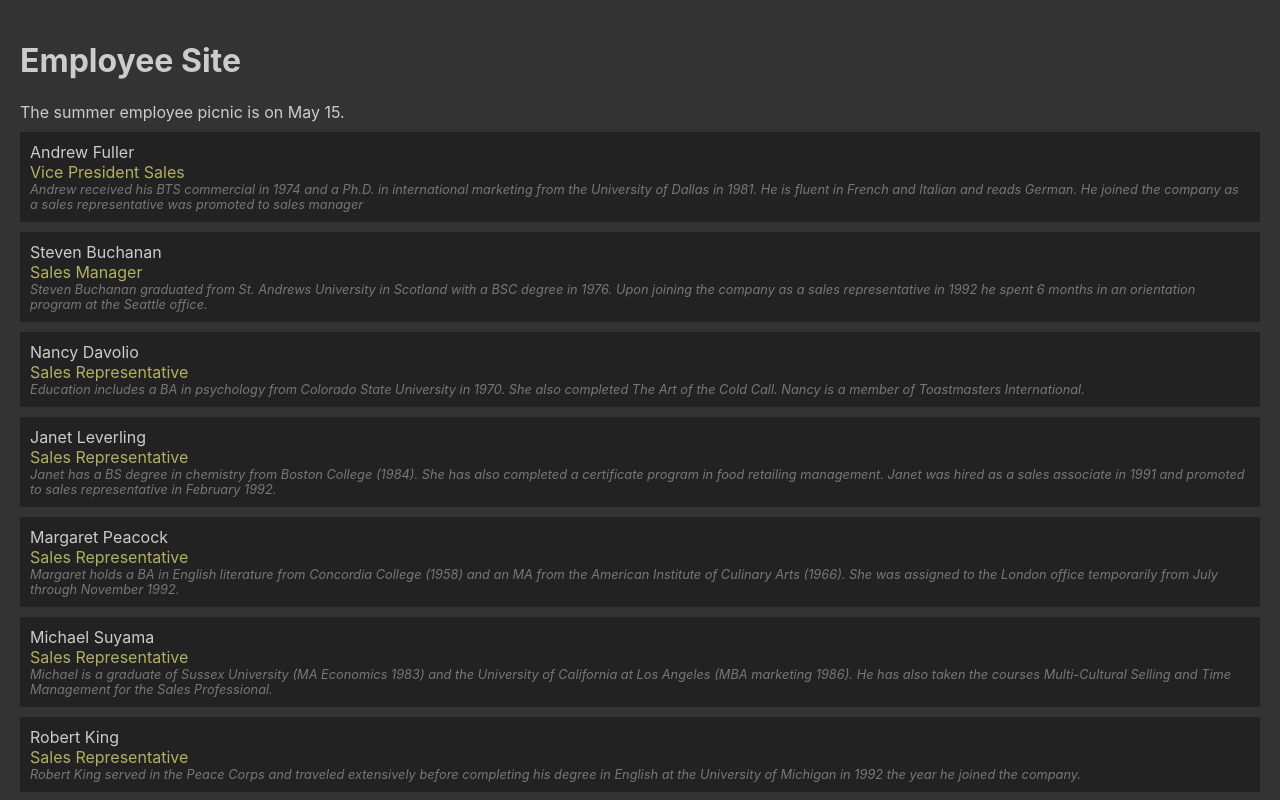
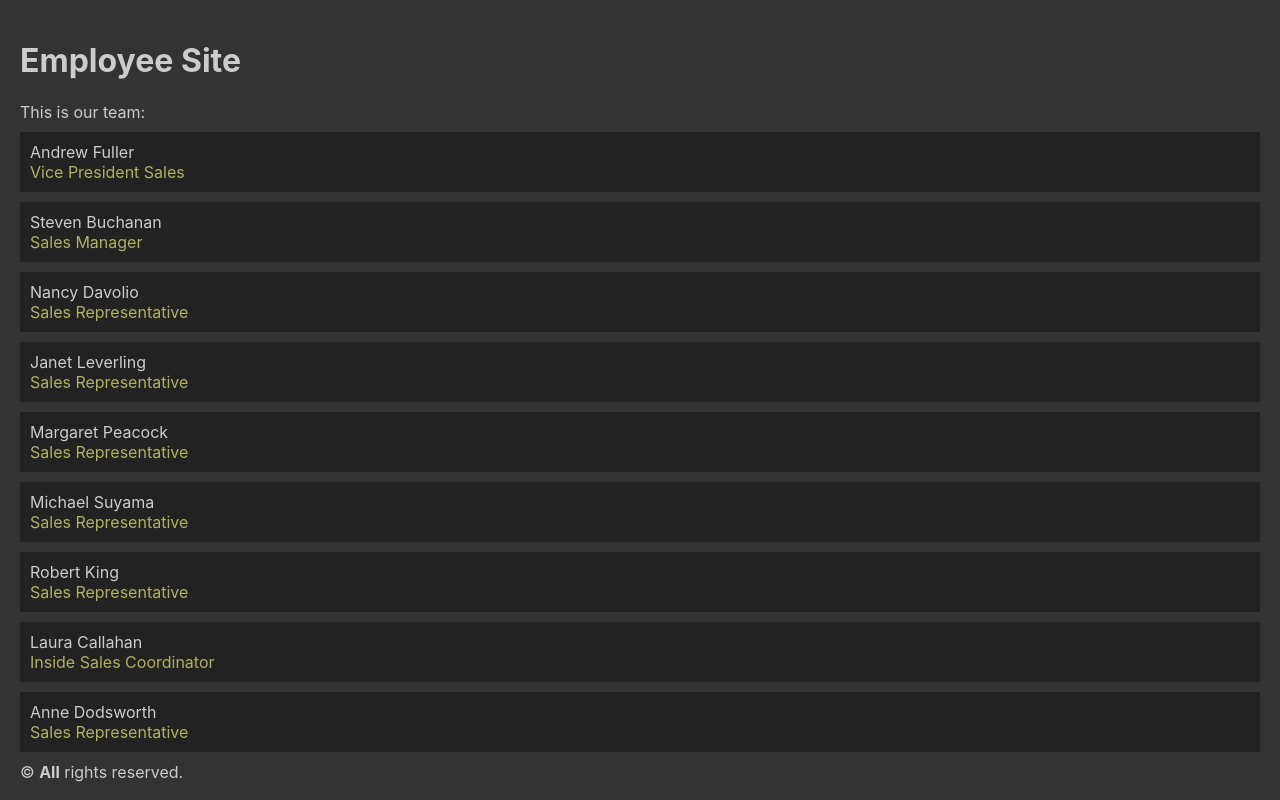
Before and after one commit to edwardtanguay/live-coding-nested-components-props, a React (Vite) app: page / in a window 1280 px wide. Shown: the top 800 px of the page. Built offline with nearby package versions, Linux system fonts and the light colour scheme.

Commit message:
message displays html

```diff
--- a/src/App.jsx
+++ b/src/App.jsx
@@ -4,7 +4,7 @@ import { Header } from './components/Header';
 import { Footer } from './components/Footer';
 import { Employee } from './components/Employee';
 
-const status = 'internalUser';
+const status = 'externalUser';
 
 function App() {
 	return (
--- a/src/components/Footer.jsx
+++ b/src/components/Footer.jsx
@@ -5,6 +5,6 @@ export const Footer = ({status}) => {
 	return <GeneralStatusMessage
 		status={status}
 		internalText="We stand on the shoulders of giants."
-		externalText="&#169; All rights reserved."
+		externalText="&#169; <b>All</b> rights reserved."
 	/>;
 };
--- a/src/components/GeneralStatusMessage.jsx
+++ b/src/components/GeneralStatusMessage.jsx
@@ -17,5 +17,6 @@ export const GeneralStatusMessage = ({
 			break;
 	}
 
-	return <div className="message">{message}</div>;
+	return <div className="message" dangerouslySetInnerHTML={{ __html: message }
+}></div>;
 };
```
